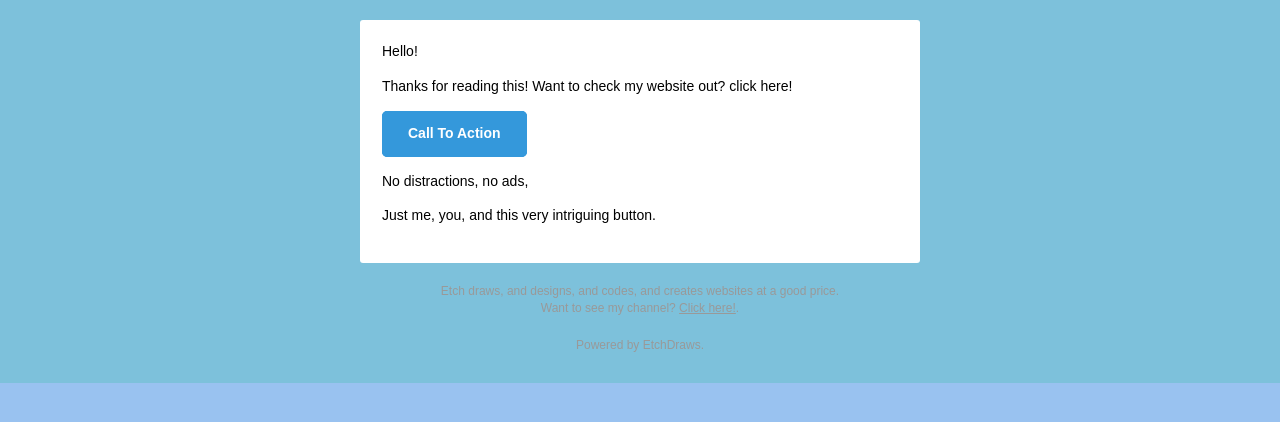
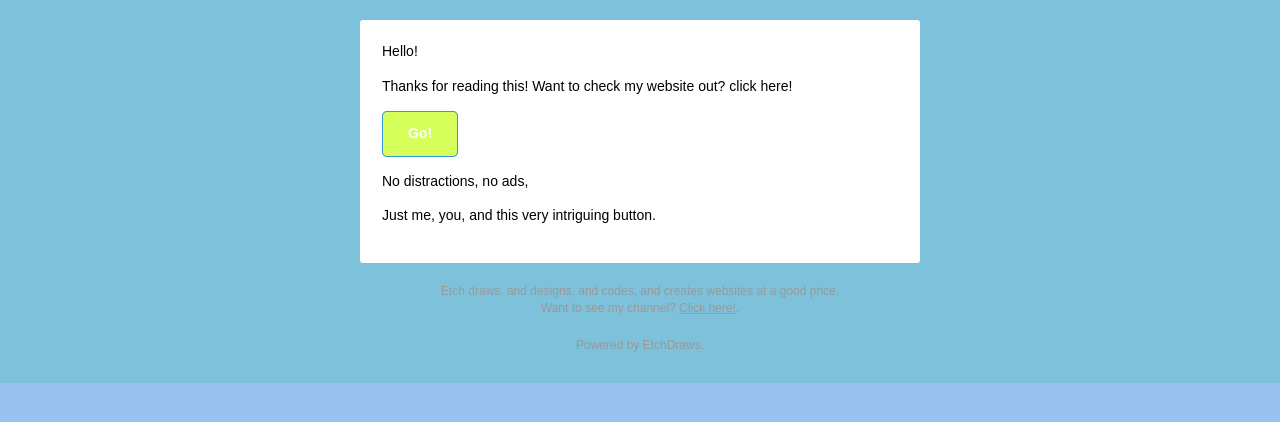
Before and after one commit to EtchDraws/night, a plain HTML site: page index.html in a window 1280 px wide. Drawn offline with Linux system fonts and the light colour scheme.

Commit message:
Update index.html

```diff
--- a/index.html
+++ b/index.html
@@ -120,7 +120,7 @@
                                 <table border="0" cellpadding="0" cellspacing="0" style="border-collapse: separate; mso-table-lspace: 0pt; mso-table-rspace: 0pt; width: auto;">
                                   <tbody>
                                     <tr>
-                                      <td style="font-family: sans-serif; font-size: 14px; vertical-align: top; background-color: #3498db; border-radius: 5px; text-align: center;"> <a href="https://etchdraws.github.io/etchscafe-home/#" target="_blank" style="display: inline-block; color: #ffffff; background-color: #3498db; border: solid 1px #3498db; border-radius: 5px; box-sizing: border-box; cursor: pointer; text-decoration: none; font-size: 14px; font-weight: bold; margin: 0; padding: 12px 25px; text-transform: capitalize; border-color: #3498db;">Call To Action</a> </td>
+                                      <td style="font-family: sans-serif; font-size: 14px; vertical-align: top; background-color: #a8b090; border-radius: 5px; text-align: center;"> <a href="https://etchdraws.github.io/etchscafe-home/#" target="_blank" style="display: inline-block; color: #ffffff; background-color: #d6ff5c; border: solid 1px #3498db; border-radius: 5px; box-sizing: border-box; cursor: pointer; text-decoration: none; font-size: 14px; font-weight: bold; margin: 0; padding: 12px 25px; text-transform: capitalize; border-color: #3498db;">Go!</a> </td>
                                     </tr>
                                   </tbody>
                                 </table>
```
